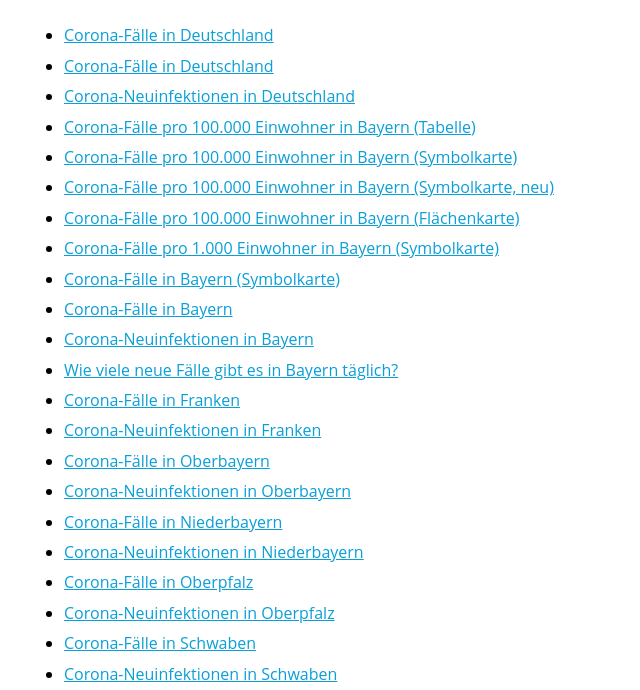
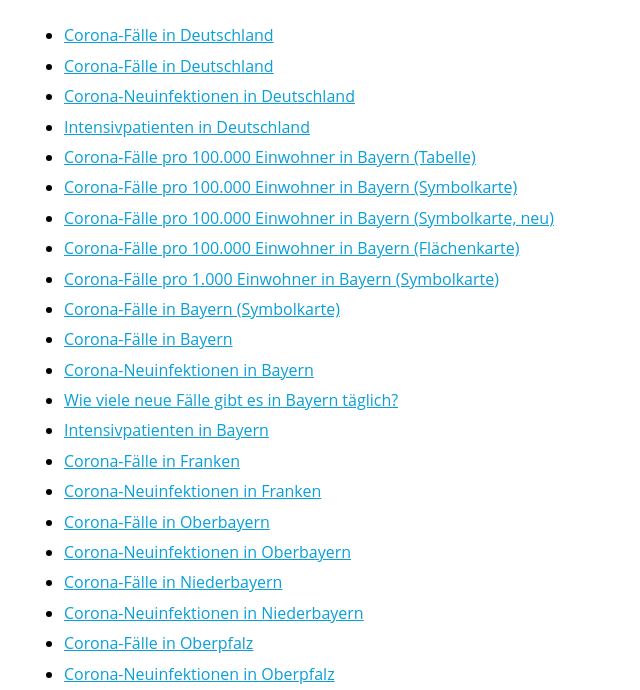
Before and after one commit to br-data/datawrapper-updater, a website: page docs/index.html in a window 1280 px wide. Shown: the part 97-787 px from the top of the page, without its empty margins (0-640 px from the left). Drawn offline with Linux system fonts and the light colour scheme.

Commit message:
Update chart overview

```diff
--- a/docs/index.html
+++ b/docs/index.html
@@ -69,6 +69,7 @@
       <li><a href="#id-A84EA">Corona-Fälle in Deutschland</a></li>
       <li><a href="#id-pKz1y">Corona-Fälle in Deutschland</a></li>
       <li><a href="#id-FO8IT">Corona-Neuinfektionen in Deutschland</a></li>
+      <li><a href="#id-jrkvL">Intensivpatienten in Deutschland</a></li>
       <li><a href="#id-xB5Pf">Corona-Fälle pro 100.000 Einwohner in Bayern (Tabelle)</a></li>
       <li><a href="#id-rf5H5">Corona-Fälle pro 100.000 Einwohner in Bayern (Symbolkarte)</a></li>
       <li><a href="#id-2aOkC">Corona-Fälle pro 100.000 Einwohner in Bayern (Symbolkarte, neu)</a></li>
@@ -78,6 +79,7 @@
       <li><a href="#id-eij5b">Corona-Fälle in Bayern</a></li>
       <li><a href="#id-AWgmf">Corona-Neuinfektionen in Bayern</a></li>
       <li><a href="#id-4zOBp">Wie viele neue Fälle gibt es in Bayern täglich?</a></li>
+      <li><a href="#id-MCha4">Intensivpatienten in Bayern</a></li>
       <li><a href="#id-qsvOD">Corona-Fälle in Franken</a></li>
       <li><a href="#id-YJEKE">Corona-Neuinfektionen in Franken</a></li>
       <li><a href="#id-Hgr9p">Corona-Fälle in Oberbayern</a></li>
@@ -105,6 +107,12 @@
       <iframe title="Corona-Neuinfektionen in Deutschland" aria-label="chart" id="datawrapper-chart-FO8IT" src="https://datawrapper.dwcdn.net/FO8IT" scrolling="no" frameborder="0" style="width: 0; min-width: 100% !important; max-width: 730px; border: none;" height="500"></iframe>
       <textarea readonly><iframe title="Corona-Neuinfektionen in Deutschland" aria-label="chart" id="datawrapper-chart-FO8IT" src="https://datawrapper.dwcdn.net/FO8IT" scrolling="no" frameborder="0" style="width: 0; min-width: 100% !important; max-width: 730px; border: none;" height="500"></iframe></textarea>
       <p><a href="https://app.datawrapper.de/chart/FO8IT/visualize#refine-the-chart">In Datawrapper bearbeiten</a> | <a href="https://datawrapper.dwcdn.net/FO8IT/">Vorschau öffnen</a> | <a href="https://europe-west3-brdata-corona.cloudfunctions.net/rkiApi/query?startDate=2020-02-25&dateField=Refdatum&sumValue=false&filetype=csv">Daten anschauen</a></p>
+    </section>
+
+    <section id="id-jrkvL">
+      <iframe title="Intensivpatienten in Deutschland" aria-label="chart" id="datawrapper-chart-jrkvL" src="https://datawrapper.dwcdn.net/jrkvL" scrolling="no" frameborder="0" style="width: 0; min-width: 100% !important; max-width: 730px; border: none;" height="500"></iframe>
+      <textarea readonly><iframe title="Intensivpatienten in Deutschland" aria-label="chart" id="datawrapper-chart-jrkvL" src="https://datawrapper.dwcdn.net/jrkvL" scrolling="no" frameborder="0" style="width: 0; min-width: 100% !important; max-width: 730px; border: none;" height="500"></iframe></textarea>
+      <p><a href="https://app.datawrapper.de/chart/jrkvL/visualize#refine-the-chart">In Datawrapper bearbeiten</a> | <a href="https://datawrapper.dwcdn.net/jrkvL/">Vorschau öffnen</a> | <a href="https://europe-west3-brdata-corona.cloudfunctions.net/diviApi/query?area=DE&indicator=Patienten&filetype=csvv">Daten anschauen</a></p>
     </section>
 
     <section id="id-xB5Pf">
@@ -159,6 +167,12 @@
       <iframe title="Wie viele neue Fälle gibt es in Bayern täglich?" aria-label="chart" id="datawrapper-chart-4zOBp" src="https://datawrapper.dwcdn.net/4zOBp" scrolling="no" frameborder="0" style="width: 0; min-width: 100% !important; max-width: 730px; border: none;" height="500"></iframe>
       <textarea readonly><iframe title="Wie viele neue Fälle gibt es in Bayern täglich?" aria-label="chart" id="datawrapper-chart-4zOBp" src="https://datawrapper.dwcdn.net/4zOBp" scrolling="no" frameborder="0" style="width: 0; min-width: 100% !important; max-width: 730px; border: none;" height="500"></iframe></textarea>
       <p><a href="https://app.datawrapper.de/chart/4zOBp/visualize#refine-the-chart">In Datawrapper bearbeiten</a> | <a href="https://datawrapper.dwcdn.net/4zOBp/">Vorschau öffnen</a> | <a href="https://europe-west3-brdata-corona.cloudfunctions.net/rkiApi/query?startDate=2020-02-25&dateField=Refdatum&bundesland=Bayern&sumValue=false&filetype=csv">Daten anschauen</a></p>
+    </section>
+
+    <section id="id-MCha4">
+      <iframe title="Intensivpatienten in Bayern" aria-label="chart" id="datawrapper-chart-MCha4" src="https://datawrapper.dwcdn.net/MCha4" scrolling="no" frameborder="0" style="width: 0; min-width: 100% !important; max-width: 730px; border: none;" height="500"></iframe>
+      <textarea readonly><iframe title="Intensivpatienten in Bayern" aria-label="chart" id="datawrapper-chart-MCha4" src="https://datawrapper.dwcdn.net/MCha4" scrolling="no" frameborder="0" style="width: 0; min-width: 100% !important; max-width: 730px; border: none;" height="500"></iframe></textarea>
+      <p><a href="https://app.datawrapper.de/chart/MCha4/visualize#refine-the-chart">In Datawrapper bearbeiten</a> | <a href="https://datawrapper.dwcdn.net/MCha4/">Vorschau öffnen</a> | <a href="https://europe-west3-brdata-corona.cloudfunctions.net/diviApi/query?area=BY&indicator=Patienten&filetype=csvv">Daten anschauen</a></p>
     </section>
 
     <section id="id-qsvOD">
```
